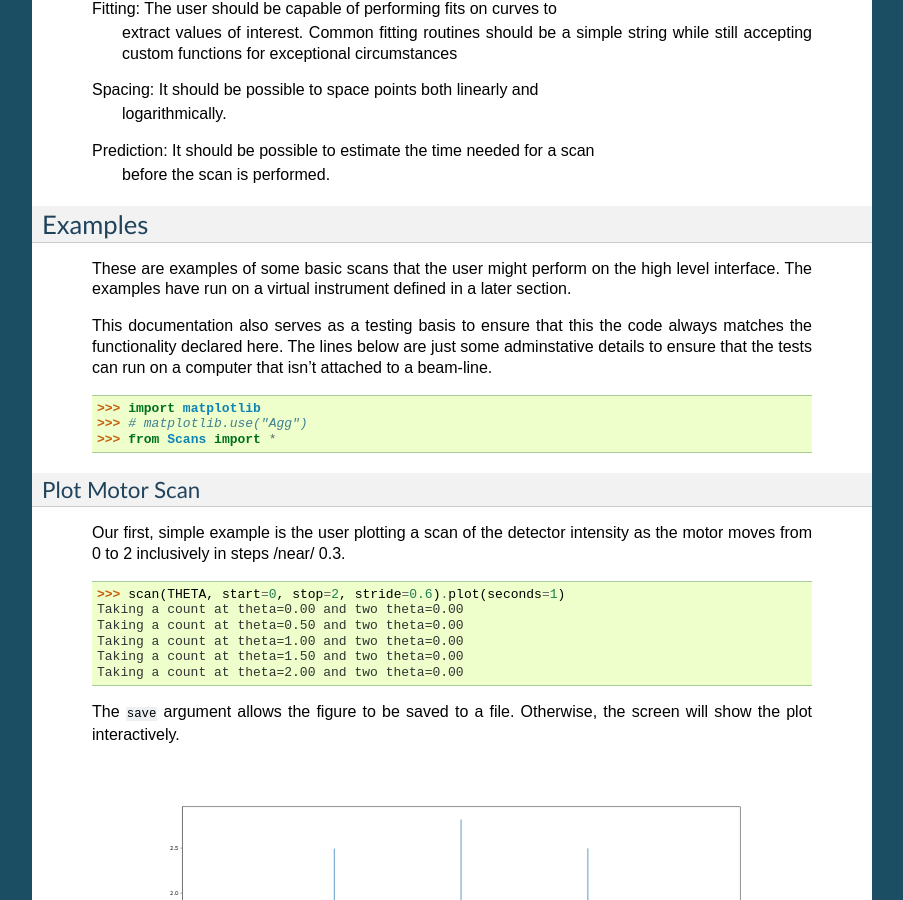
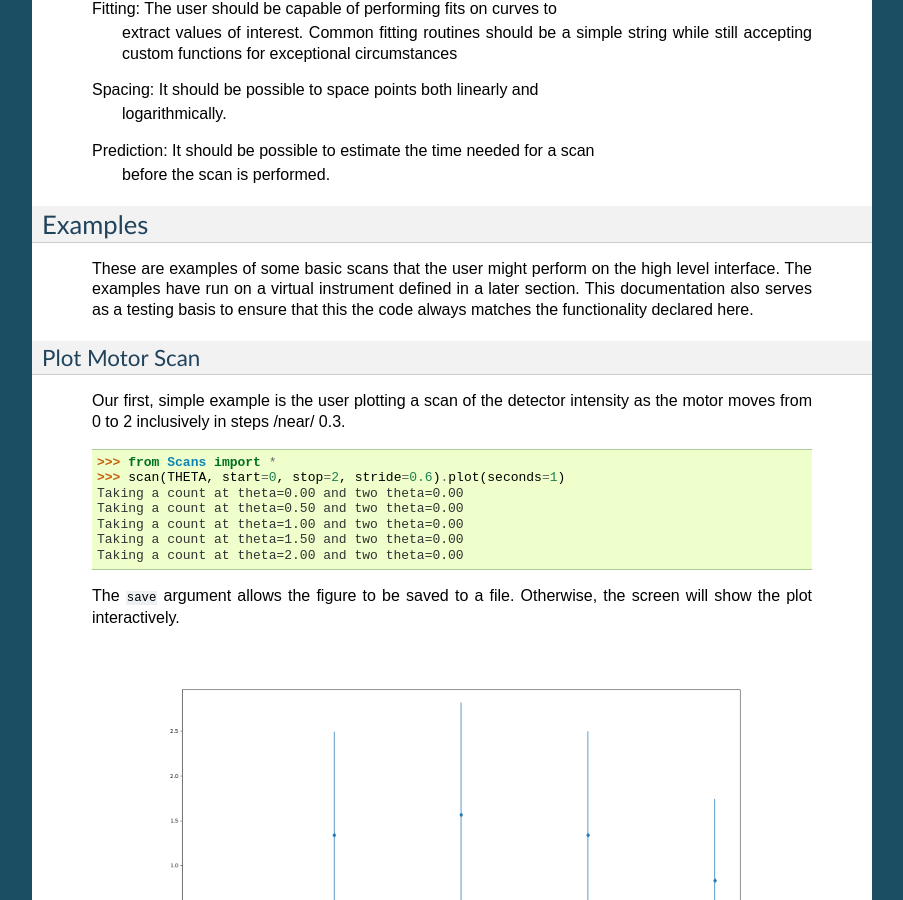
Before and after one commit to PyGenie-Scans/Scans, a Sphinx documentation site: the page built from doc/source/tutorial.rst, in a window 1280 px wide and 900 px high, scrolled down 923 px. Shown: the whole window, without its empty margins (198-1101 px from the left). Built offline with Sphinx 7.4.7, drawn with Linux system fonts in a browser that asks for light colours.

Commit message:
Hide some boiler plate

```diff
--- a/doc/source/tutorial.rst
+++ b/doc/source/tutorial.rst
@@ -68,16 +68,13 @@ Examples
 
   These are examples of some basic scans that the user might perform
   on the high level interface.  The examples have run on a virtual
-  instrument defined in a later section.
+  instrument defined in a later section. This documentation also
+  serves as a testing basis to ensure that this the code always
+  matches the functionality declared here.
 
-  This documentation also serves as a testing basis to ensure that this
-  the code always matches the functionality declared here.  The lines
-  below are just some adminstative details to ensure that the tests
-  can run on a computer that isn't attached to a beam-line.
-
-  >>> import matplotlib
-  >>> # matplotlib.use("Agg")
-  >>> from Scans import *
+  .. comment
+     >>> import matplotlib
+     >>> # matplotlib.use("Agg")
 
 Plot Motor Scan
 ---------------
```
Also changed, not shown: other parts of doc/source/tutorial.rst (+1 -0 lines).
